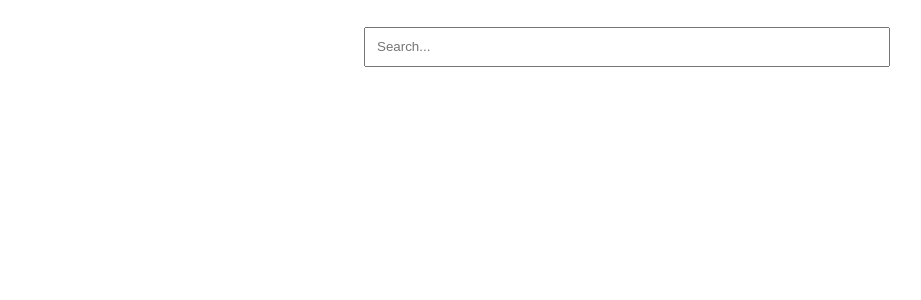
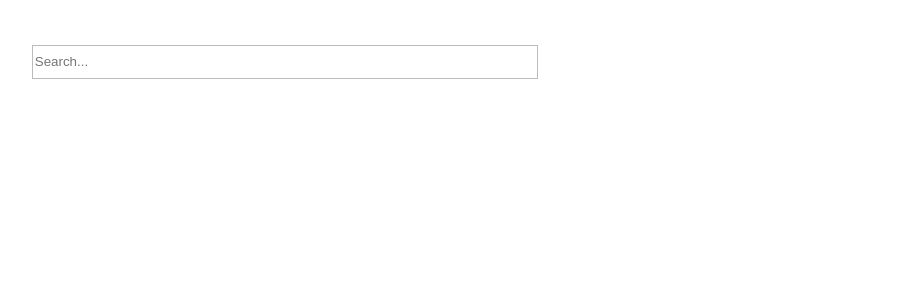
Before and after one commit to lauradeltoro-15/music-app, a React (Create React App) app: page /music-list in a window 1280 px wide. Shown: the top 300 px of the page, without its empty margins (13-934 px from the left). Built offline with nearby package versions, Linux system fonts and the light colour scheme.

Commit message:
Set searchbar validation

```diff
--- a/src/components/commonComponents/SearchBar/index.tsx
+++ b/src/components/commonComponents/SearchBar/index.tsx
@@ -1,23 +1,36 @@
 import { useEffect, useState } from "react";
 import useDebounce from "./useDebounce";
-import { StyledSearchBar, StyledSearchBarContainer } from "./layout";
+import useValidation from "./useValidation";
+import {
+  StyledErrorMessage,
+  StyledSearchBar,
+  StyledSearchBarContainer,
+} from "./layout";
+import { SearchBarProps } from "./models";
 
-const SearchBar = ({ onChange }: any) => {
-  const [searchValue, setSearchValue] = useState("");
+
+const SearchBar = ({ onChange, validators }: SearchBarProps) => {
+  const [searchValue, setSearchValue] = useState<string>("");
   const debouncedSearchValue = useDebounce(searchValue);
+  const errors = useValidation(validators, searchValue);
 
   useEffect(() => {
+    if (errors.length) return;
     onChange(debouncedSearchValue);
   }, [debouncedSearchValue]);
 
   return (
     <StyledSearchBarContainer>
       <StyledSearchBar
+        hasErrors={errors.length > 0}
         type="text"
         onChange={(e) => setSearchValue(e.target.value)}
         placeholder="Search..."
         value={searchValue}
       />
+      {errors.map((error, i) => (
+        <StyledErrorMessage key={i}>{error.message}</StyledErrorMessage>
+      ))}
     </StyledSearchBarContainer>
   );
 };
--- a/src/components/commonComponents/SearchBar/layout.tsx
+++ b/src/components/commonComponents/SearchBar/layout.tsx
@@ -1,13 +1,24 @@
 import styled from "styled-components";
+import { StyledSearchBarProps } from "./models";
 
-export const StyledSearchBar = styled.input`
+export const StyledSearchBar = styled.input<StyledSearchBarProps>`
   width: 100%;
   max-width: 500px;
-  padding: ${({ theme: { distances } }) => distances.small};
-  margin: ${({ theme: { distances } }) => distances.extraLarge};
+  height: 30px;
+  border: ${({ theme: { colors }, hasErrors }) =>
+    `1px solid ${hasErrors ? colors.error : colors.ui2}`};
 `;
 
 export const StyledSearchBarContainer = styled.div`
+  padding: ${({ theme: { distances } }) => distances.small};
+  margin: ${({ theme: { distances } }) => distances.extraLarge};
   display: flex;
-  justify-content: center;
+  flex-direction: column;
 `;
+
+export const StyledErrorMessage = styled.p`
+  font-family: ${({ theme: { fontFamily } }) => fontFamily};
+  color: ${({ theme: { colors } }) => colors.error};
+  font-size: ${({ theme: { fontSizes } }) => fontSizes.small};
+  margin-bottom: ${({ theme: { distances } }) => `${distances.small} 0`};
+`;
--- /dev/null
+++ b/src/components/commonComponents/SearchBar/models.tsx
@@ -0,0 +1,10 @@
+import { Validator } from "./useValidation/models";
+
+export type StyledSearchBarProps = {
+  hasErrors: boolean;
+};
+
+export type SearchBarProps = {
+  onChange: (debouncedSearchValue: string) => void;
+  validators: Validator[];
+};
--- /dev/null
+++ b/src/components/commonComponents/SearchBar/useValidation/index.tsx
@@ -0,0 +1,27 @@
+import { useEffect } from "react";
+import { useState } from "react";
+import { ValidationError, Validator } from "./models";
+
+const getErrorsFromValidators = (validators: Validator[], value: string) =>
+  validators.reduce((errors, validator) => {
+    const error = validator.validate(value);
+    error && errors.push(error);
+    return errors;
+  }, [] as ValidationError[]);
+
+const useValidation = (
+  validators: Validator[],
+  value?: string
+): ValidationError[] => {
+  const [errors, setErrors] = useState<ValidationError[]>([]);
+
+  useEffect(() => {
+    if (!value) return;
+
+    setErrors(getErrorsFromValidators(validators, value));
+  }, [value]);
+
+  return errors;
+};
+
+export default useValidation;
--- /dev/null
+++ b/src/components/commonComponents/SearchBar/useValidation/models.ts
@@ -0,0 +1,15 @@
+export enum ValidatorType {
+  IsNotEmpty = "isNotEmpty",
+  Match = "match",
+  Custom = "custom",
+}
+
+export type ValidationError = {
+  type: ValidatorType;
+  message: string;
+};
+
+export interface Validator {
+  errorMessage: string;
+  validate: (value: string) => ValidationError | null;
+}
--- /dev/null
+++ b/src/components/commonComponents/SearchBar/useValidation/validators.ts
@@ -0,0 +1,50 @@
+import { ValidationError, Validator, ValidatorType } from "./models";
+
+const getValidationError = (message: string, type: ValidatorType) => ({
+  message,
+  type,
+});
+
+export class IsNotEmptyValidator implements Validator {
+  errorMessage: string;
+
+  constructor(errorMessage: string) {
+    this.errorMessage = errorMessage;
+  }
+
+  validate = (value: string): ValidationError | null =>
+    value.trim() !== ""
+      ? null
+      : getValidationError(this.errorMessage, ValidatorType.IsNotEmpty);
+}
+
+export class MatchValidator implements Validator {
+  expression: RegExp;
+  errorMessage: string;
+
+  constructor(errorMessage: string, expression: RegExp) {
+    this.expression = expression;
+    this.errorMessage = errorMessage;
+  }
+
+  validate = (value: string): ValidationError | null =>
+    value.match(this.expression)
+      ? null
+      : getValidationError(this.errorMessage, ValidatorType.Match);
+}
+
+export class CustomValidator implements Validator {
+  isValid: (value: string) => boolean;
+
+  errorMessage: string;
+
+  constructor(errorMessage: string, isValid: (value: string) => boolean) {
+    this.isValid = isValid;
+    this.errorMessage = errorMessage;
+  }
+
+  validate = (value: string): ValidationError | null =>
+    this.isValid(value)
+      ? null
+      : getValidationError(this.errorMessage, ValidatorType.Custom);
+}
--- a/src/components/pages/MusicListPage/index.tsx
+++ b/src/components/pages/MusicListPage/index.tsx
@@ -2,13 +2,13 @@ import { useState, useCallback } from "react";
 import { SpotifyService } from "../../../services/spotify";
 import InfiniteScrollCardList from "../../commonComponents/InfiniteScrollCardList";
 import SearchBar from "../../commonComponents/SearchBar";
-
 import {
   SpotifyArtist,
   SpotifySearchByTrackResponse,
   SpotifyTrack,
 } from "./models";
 import TrackCardDescription from "./TrackCardDescription";
+import { trackValidators } from "./trackValidators";
 
 const DEFAULT_IMAGE = "https://source.unsplash.com/FZWivbri0Xk/400x400";
 
@@ -43,7 +43,7 @@ const MusicListPage = () => {
 
   return (
     <main>
-      <SearchBar onChange={setTrackSearchQuery} />
+      <SearchBar onChange={setTrackSearchQuery} validators={trackValidators} />
       {trackSearchQuery.length ? (
         <InfiniteScrollCardList
           fetchItems={fetchTracks}
--- a/src/components/pages/MusicListPage/models.ts
+++ b/src/components/pages/MusicListPage/models.ts
@@ -65,3 +65,9 @@ export type TrackCardDescriptionProps = {
   artists: string[];
   album: string;
 };
+
+export enum TrackSearchErrorMessage {
+  IsNotEmpty = "The track cannot be empty!",
+  Match = "There are some weird characters in your song, only numbers and letters are allowed",
+  Custom = "Ouch, we don't like sad songs here :(",
+}
--- /dev/null
+++ b/src/components/pages/MusicListPage/trackValidators.tsx
@@ -0,0 +1,15 @@
+import {
+  IsNotEmptyValidator,
+  MatchValidator,
+  CustomValidator,
+} from "../../commonComponents/SearchBar/useValidation/validators";
+import { TrackSearchErrorMessage } from "./models";
+
+export const trackValidators = [
+  new IsNotEmptyValidator(TrackSearchErrorMessage.IsNotEmpty),
+  new MatchValidator(TrackSearchErrorMessage.Match, /^[a-zA-Z0-9 ]*$/),
+  new CustomValidator(
+    TrackSearchErrorMessage.Custom,
+    (value: string) => !value.includes("sadness")
+  ),
+];
--- a/src/components/styles/themes.ts
+++ b/src/components/styles/themes.ts
@@ -8,6 +8,7 @@ export const defaultTheme: Theme = {
     secondaryBackground: "#fff",
     ui1: "#000",
     ui2: "#bbb",
+    error: "#AF0406",
   },
   fontSizes: {
     small: "0.8em",
```
